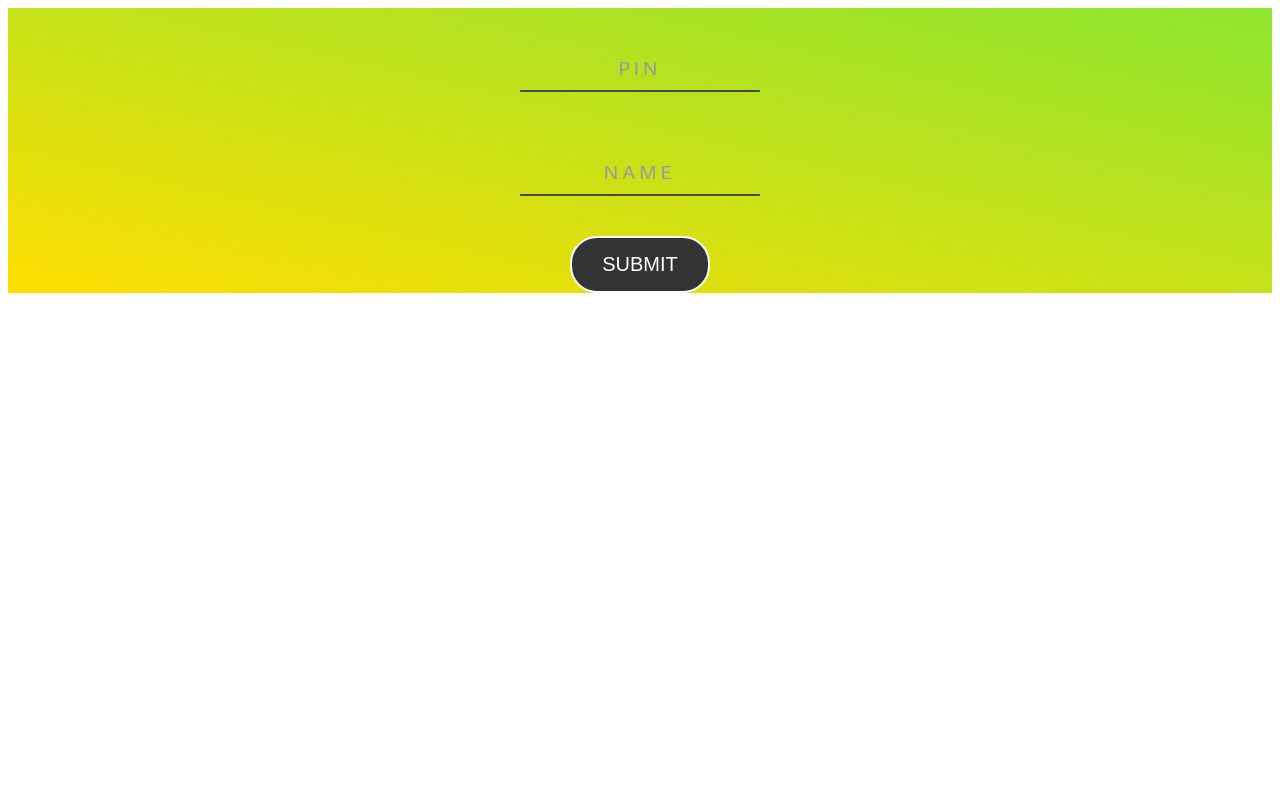
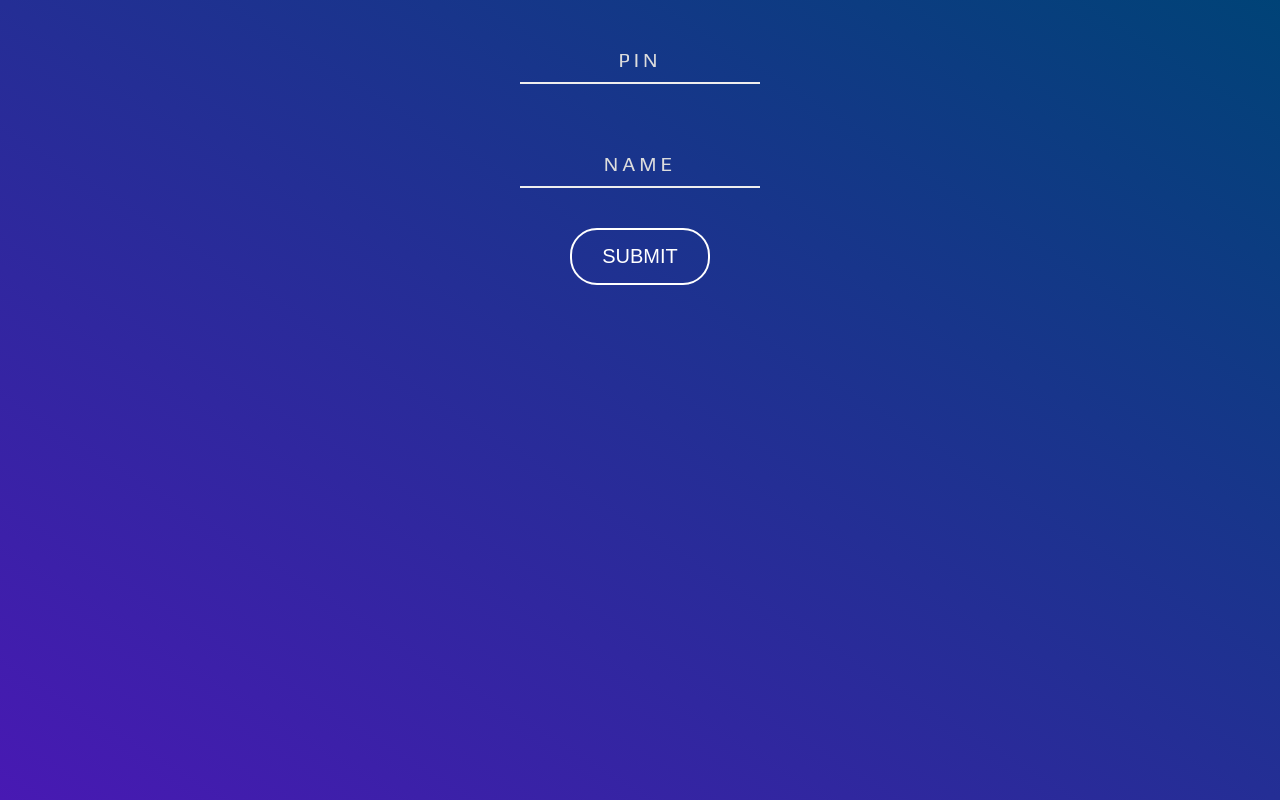
Before and after one commit to cmsparks/Rush_Game, a website: page build/public/index.html in a window 1280 px wide. Drawn offline with Linux system fonts and the light colour scheme.

Commit message:
Added the full input form

```diff
--- a/build/public/index.html
+++ b/build/public/index.html
@@ -6,15 +6,15 @@
 	    <link rel="stylesheet" href="stylesheet.css">
 	    <script type="text/javascript" src="javascript.js" ></script>
     </head>
-	<body onload="init()">
+	<body>
 		<div class="background">
 			<form>
 				<label>
-			    	<input type="text" required />
+			    	<input type="text" id="pin" name="pin" required />
 			    	<div class="label-text">Pin</div>
 			 	</label>
 				<label>
-			    	<input type="text" required />
+			    	<input type="text" id="name" name="nme" required />
 			    	<div class="label-text">Name</div>
 				</label>
 			  	<button>Submit</button>
--- a/build/public/javascript.js
+++ b/build/public/javascript.js
@@ -0,0 +1,19 @@
+// Get the pin and name from the URL
+var gameId = getParameterByName('pin');
+var nme = getParameterByName('nme');
+
+// Redirect the page
+if(gameId!=null&&nme!=null) {
+	console.log("sadaf");
+	window.location.replace("game/index.html?pin="+gameId+"&nme="+nme);
+}
+// Get parameters from the URL
+function getParameterByName(name, url) {
+    if (!url) url = window.location.href;
+    name = name.replace(/[\[\]]/g, "\\$&");
+    var regex = new RegExp("[?&]" + name + "(=([^&#]*)|&|#|$)"),
+        results = regex.exec(url);
+    if (!results) return null;
+    if (!results[2]) return '';
+    return decodeURIComponent(results[2].replace(/\+/g, " "));
+}
--- a/build/public/stylesheet.css
+++ b/build/public/stylesheet.css
@@ -1,12 +1,20 @@
 @import url('https://fonts.googleapis.com/css?family=Play');
+html {
+  height: 100%;
+  width:100%;
+}
 body {
   font-family: 'Play', sans-serif;
+  margin: 0 0 0 0;
+  height: 100%;
+  width: 100%;
 }
 
 .background {
-  background: linear-gradient( to top right, rgba(255,222,0,1) 0%, rgba(141,229,47 ,1) 100%);
+  background: linear-gradient( to top right, rgba(72,25,179,1) 0%, rgba(0,67,119,1) 100%);
   width:100%;
   height:100%;
+  margin: 0 0 0 0;
 }
 
 form {
@@ -20,7 +28,7 @@ label {
   text-align: center;
 }
 label .label-text {
-  color: #9B9B9B;
+  color: #ddd;
   cursor: text;
   font-size: 20px;
   line-height: 20px;
@@ -34,7 +42,7 @@ label .label-text {
 label input {
   background-color: transparent;
   border: 0;
-  border-bottom: 2px solid #4A4A4A;
+  border-bottom: 2px solid #eee;
   color: white;
   font-size: 36px;
   letter-spacing: -1px;
@@ -49,7 +57,7 @@ label input:focus {
   width: 400px;
 }
 label input:focus + .label-text {
-  color: #F0F0F0;
+  color: #fff;
   font-size: 13px;
   -moz-transform: translateY(-74px);
   -ms-transform: translateY(-74px);
@@ -65,7 +73,7 @@ label input:valid + .label-text {
 }
 
 button {
-  background-color: #333333;
+  background-color: rgba(0,0,0,0);
   border: 2px solid white;
   border-radius: 27px;
   color: white;
```
